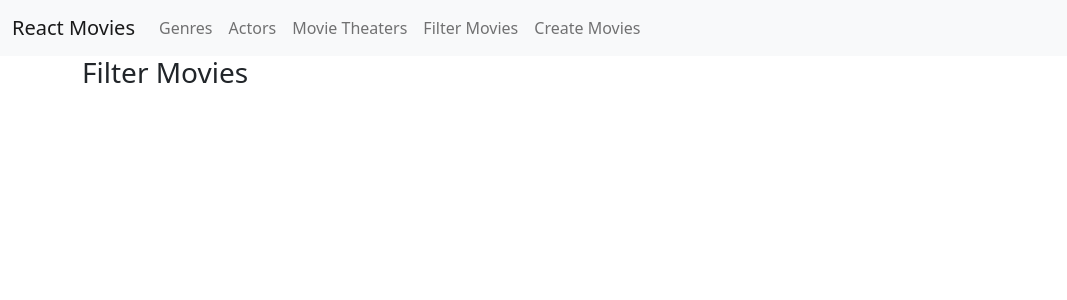
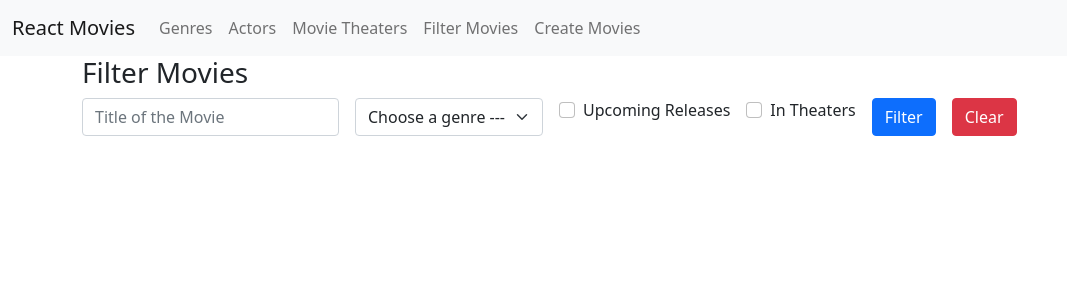
Before and after one commit to niazmurshedsiam/Movies_FrontEnd, a React (Create React App) app in the folder react-movies/: page /movies/filter in a window 1280 px wide. Shown: the top 300 px of the page, without its empty margins (0-1067 px from the left). Built offline with nearby package versions, Linux system fonts and the light colour scheme.

Commit message:
Making the Filtering Movies Form

```diff
--- a/react-movies/src/genres/genres.model.d.ts
+++ b/react-movies/src/genres/genres.model.d.ts
@@ -1,3 +1,8 @@
 export interface genreCreationDTO {
     name: string;
 }
+
+export interface genreDTO {
+    id: number;
+    name: string;
+}
--- a/react-movies/src/movies/FilterMovies.tsx
+++ b/react-movies/src/movies/FilterMovies.tsx
@@ -1,7 +1,74 @@
+import { Field, Formik } from "formik";
+import { cwd } from "process";
+import { genreDTO } from "../genres/genres.model";
+import Button from "../utils/Button/Button";
+
 export default function FilterMovies() {
+    const initialValues: filterMoviesForm = {
+        title: '',
+        genreId: 0,
+        upcomingReleases: false,
+        inTheaters: false
+    }
+
+    const genres: genreDTO[] = [{ id: 1, name: 'Drama' }, { id: 2, name: 'Comedy' }];
     return (
         <>
             <h3>Filter Movies</h3>
+            <Formik initialValues={initialValues}
+                onSubmit={value => console.log(value)}
+            >
+                {(formikProps) => (
+                    <form>
+                        <div className="row gx-3 align-item-center">
+                            <div className="col-auto">
+                                <input type="text" className="form-control" placeholder="Title of the Movie" id="title"
+                                    {...formikProps.getFieldProps("title")}
+                                />
+                            </div>
+                            <div className="col-auto">
+                                <select className="form-select"
+                                    {...formikProps.getFieldProps("genreId")}
+                                >
+                                    <option value="0">Choose a genre ---</option>
+                                    {genres.map(genre => <option key={genre.id}
+                                        value={genre.id}
+                                    >{genre.name}</option>)}
+                                </select>
+                            </div>
+                            <div className="col-auto">
+                                <div className="form-check">
+                                    <Field className="form-check-input" id="upcomingReleases"
+                                        name="upcomingReleases" type="checkbox"></Field>
+                                    <label className="form-check-label" htmlFor="upcomingReleases">Upcoming Releases</label>
+                                </div>
+                            </div>
+                            <div className="col-auto">
+                                <div className="form-check">
+                                    <Field className="form-check-input" id="inTheaters"
+                                        name="inTheaters" type="checkbox"></Field>
+                                    <label className="form-check-label" htmlFor="inTheaters">In Theaters</label>
+                                </div>
+                            </div>
+                            <div className="col-auto">
+                                <Button className="btn btn-primary"
+                                    onClick={() => formikProps.submitForm()}
+                                >Filter</Button>
+                                <Button className="btn btn-danger ms-3"
+                                    onClick={() => formikProps.setValues(initialValues)}
+                                >Clear</Button>
+                            </div>
+                        </div>
+                    </form>
+                )}
+            </Formik>
         </>
     )
 }
+
+interface filterMoviesForm {
+    title: string;
+    genreId: number;
+    upcomingReleases: boolean;
+    inTheaters: boolean;
+}
--- a/react-movies/src/utils/Button/Button.tsx
+++ b/react-movies/src/utils/Button/Button.tsx
@@ -1,17 +1,19 @@
 export default function Button(props: ButtonProps) {
 
-    return <button className="btn btn-primary" onClick={props.onClick}>{props.children}</button>
+    return <button className={props.className} onClick={props.onClick}>{props.children}</button>
 
 }
 
 interface ButtonProps {
-    children: React.ReactNode,
-    onClick?(): void,
-    type: "button" | "submit",
-    disabled: boolean
+    children: React.ReactNode;
+    onClick?(): void;
+    type: "button" | "submit";
+    disabled: boolean;
+    className: string;
 }
 
 Button.defaultProps = {
     type: "button",
-    disabled: false
+    disabled: false,
+    className: "btn btn-primary"
 }
```
